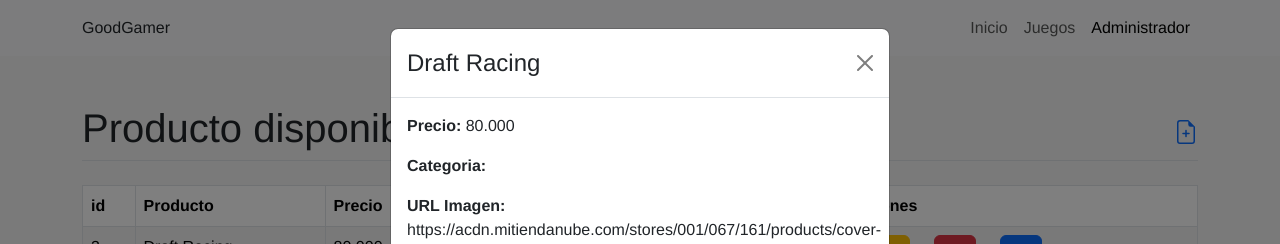
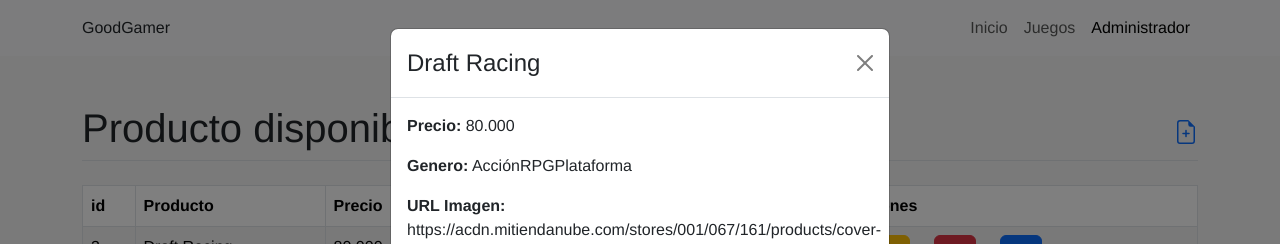
Before and after one commit to Matiassanchez18/GoodGaming-proyectofinal, a React (Vite) app: page /Administrador in a window 1280 px wide. Both pictures are taken after a click on the button 1021 px from the left and 254 px from the top of the page. Shown: the top 244 px of the page. Built offline with nearby package versions, Linux system fonts and the light colour scheme; data requests are answered from the project's data file; grey boxes are pictures that could not be loaded.

Commit message:
Se agrego genero del juego

```diff
--- a/src/components/pages/Administrador.jsx
+++ b/src/components/pages/Administrador.jsx
@@ -136,7 +136,7 @@ const Administrador = () => {
           </Modal.Header>
           <Modal.Body>
             <p><strong>Precio:</strong> {modalJuego.precio}</p>
-            <p><strong>Categoria:</strong> {modalJuego.opcion}</p>
+            <p><strong>Genero:</strong> {modalJuego.Genero}</p>
             <p><strong>URL Imagen:</strong> {modalJuego.imagen}</p>
             <p><strong>Descripcion amplia:</strong> {modalJuego.amplio}</p>
           </Modal.Body>
```
